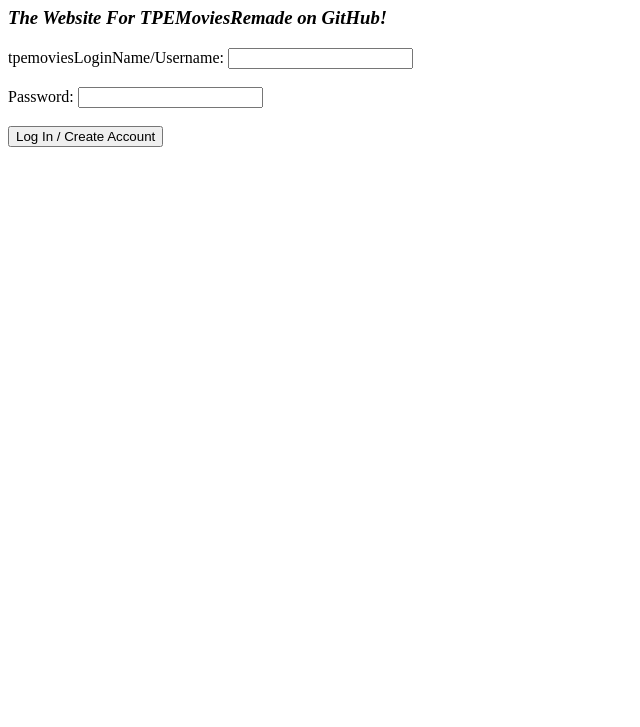
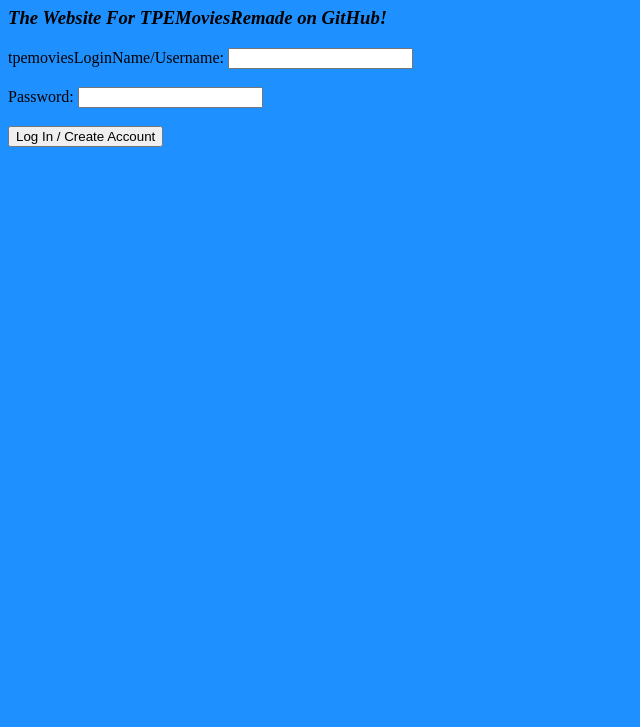
Before and after one commit to vaultboy72/home, a plain HTML site: page login.html in a window 1280 px wide. Shown: the part 73-800 px from the top of the page, without its empty margins (0-640 px from the left). Drawn offline with Linux system fonts and the light colour scheme.

Commit message:
Updated login.html with bg color as "DodgerBlue".

```diff
--- a/login.html
+++ b/login.html
@@ -1,6 +1,7 @@
 <!DOCTYPE html>
 <html lang="en">
 <title>Login!</title>
+    <body style="background-color:DodgerBlue;">
 <h1>TPEMovies Remade Login Page</h1>
 <h3><i> The Website For TPEMoviesRemade on GitHub!</i></h3>
 <form action="index.html" method="get">
@@ -14,4 +15,5 @@
 
     <input type="submit" value="Log In / Create Account">
   </form>
+    </body>
 </html>
```
